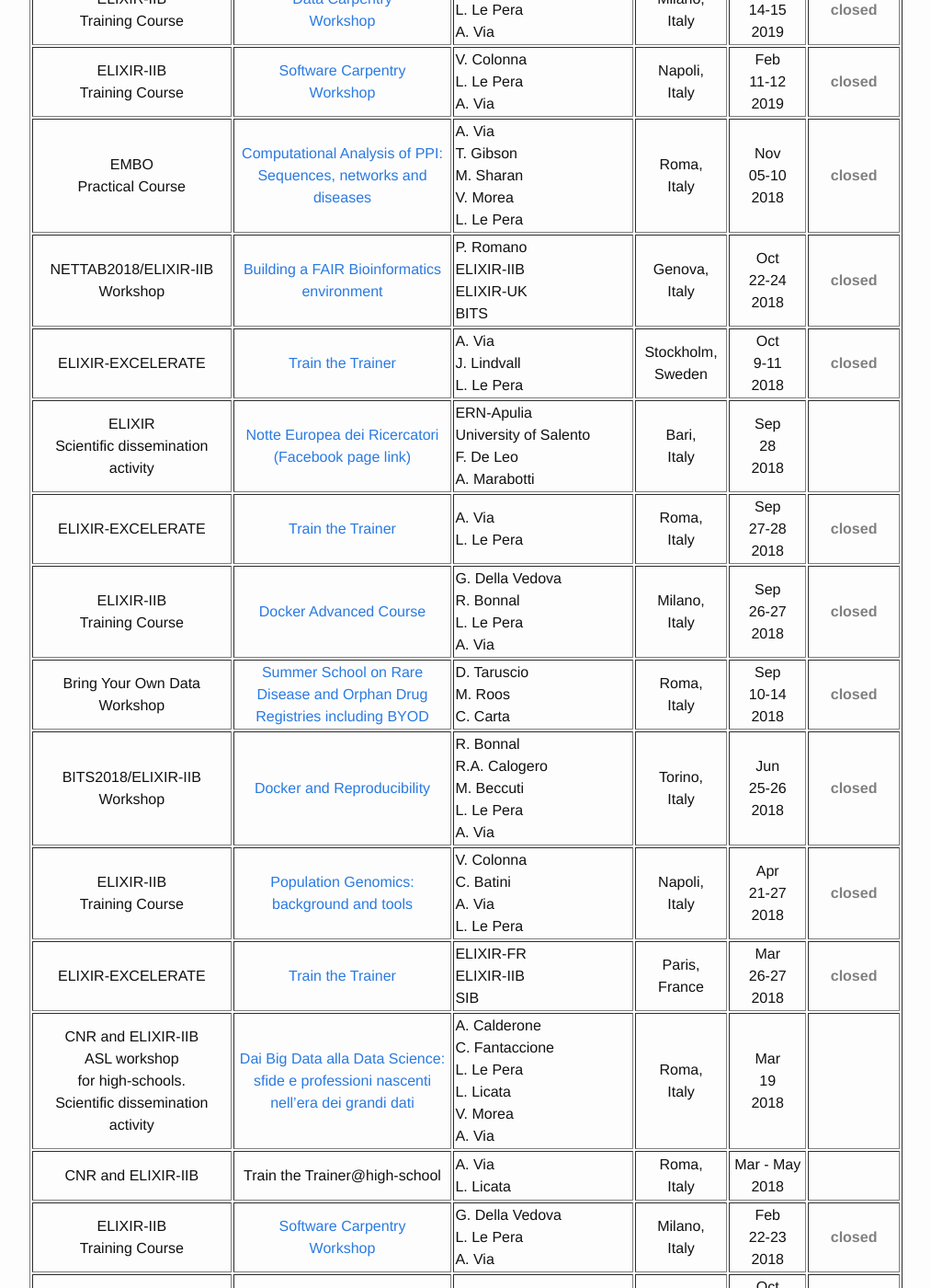
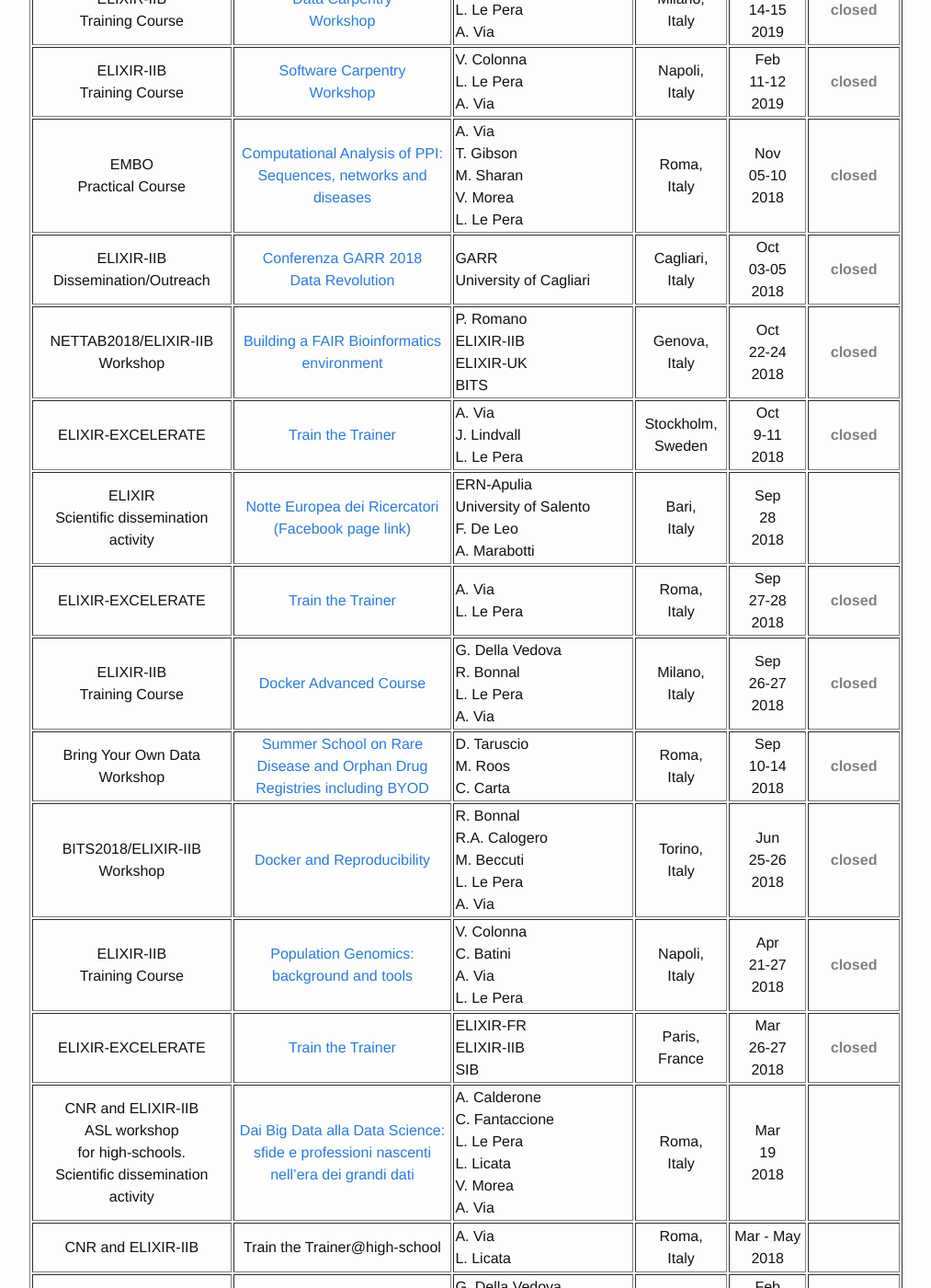
Before and after one commit to ELIXIR-IIB-training/website, a Jekyll site: the page built from _pages/01-all_events.md, in a window 1280 px wide and 1400 px high, scrolled down 2117 px. Shown: the whole window at 92% size, without its empty margins (238-1251 px from the left). Built offline with Jekyll 4.4.1, drawn with Linux system fonts in a browser that asks for light colours; some of the changed text lies outside the part shown.

Commit message:
Change event order

```diff
--- a/_pages/01-all_events.md
+++ b/_pages/01-all_events.md
@@ -194,6 +194,15 @@ permalink: /all_events_2018_2019/
    <td height="50" width="75" align="center">Nov<br>05-10<br>2018</td>
    <td height="50" align="center"><font color="grey"><b>closed</b></font></td>
 </tr>
+<tr>
+<td height="50" align="center">ELIXIR-IIB<br>Dissemination/Outreach</td>
+   <td height="50" width="220" align="center"><a href="https://www.eventi.garr.it/it/conf18/home">Conferenza GARR 2018<br>Data Revolution</a></td>
+   <td height="50" width="150">GARR<br>University of Cagliari</td>
+   <!-- <td height="50" width="150"></td> -->
+   <td height="50" align="center">Cagliari,<br>Italy</td>
+   <td height="50" width="75" align="center">Oct<br>03-05<br>2018</td>
+   <td height="50" align="center"><font color="grey"><b>closed</b></font></td>
+</tr>
  <tr>
 	<td height="50" align="center">NETTAB2018/ELIXIR-IIB<br>Workshop</td>
    <td height="50" width="220" align="center"><a href="http://www.igst.it/nettab/2018/">Building a FAIR Bioinformatics environment</a></td>
@@ -304,15 +313,7 @@ permalink: /all_events_2018_2019/
    <td height="50" width="75" align="center">Feb<br>22-23<br>2018</td>
    <td height="50" align="center"><font color="grey"><b>closed</b></font></td>
 </tr>
-<tr>
-<td height="50" align="center">ELIXIR-IIB<br>Dissemination/Outreach</td>
-   <td height="50" width="220" align="center"><a href="https://www.eventi.garr.it/it/conf18/home">Conferenza GARR 2018<br>Data Revolution</a></td>
-   <td height="50" width="150">GARR<br>University of Cagliari</td>
-   <!-- <td height="50" width="150"></td> -->
-   <td height="50" align="center">Cagliari,<br>Italy</td>
-   <td height="50" width="75" align="center">Oct<br>03-05<br>2018</td>
-   <td height="50" align="center"><font color="grey"><b>closed</b></font></td>
-</tr>
+
 <tr>
 	<td height="50" align="center">ELIXIR-EXCELERATE</td>
    <td height="50" width="220" align="center"><a href="https://elixir-iib-training.github.io/website/2018/01/30/train-the-trainer-lausanne.html">Train the Trainer</a></td>
```
